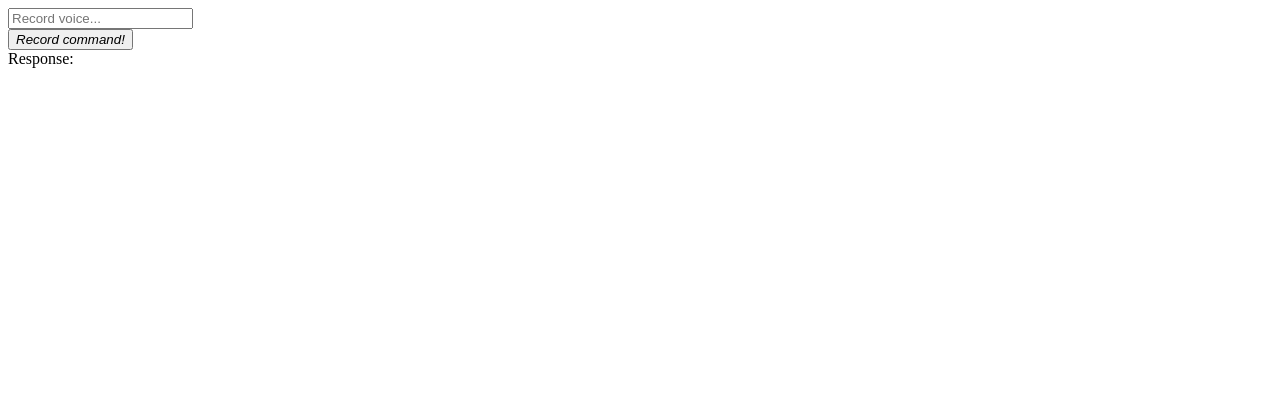
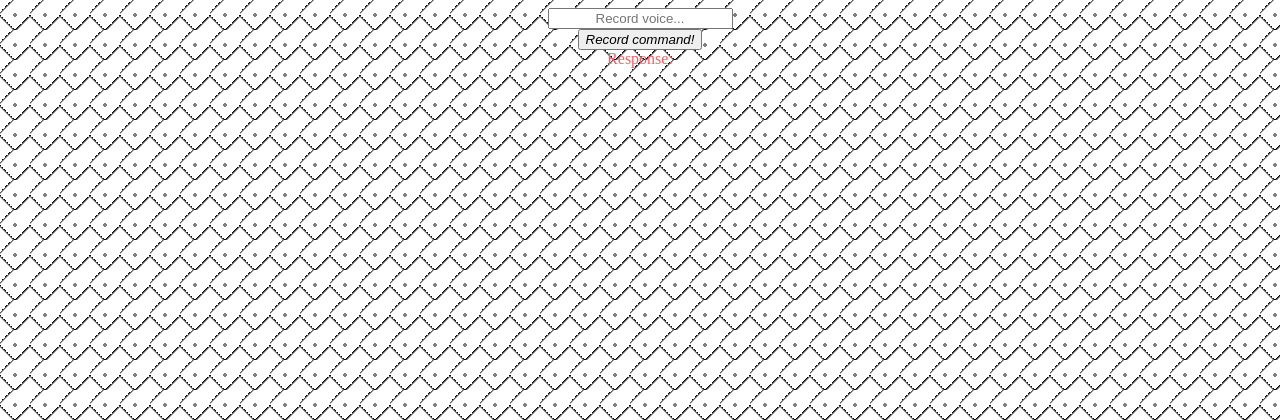
Before and after one commit to PatD123/ChexaAI, a Flask app: template templates/index.html in a window 1280 px wide. Shown: the top 420 px of the page. Run offline with Flask 3, Linux system fonts and the light colour scheme; the template is opened without the code that fills it, so the values that code supplies are empty.

Commit message:
Added styles.css. Kinda eh harry styles

```diff
--- /dev/null
+++ b/public/styles.css
@@ -0,0 +1,15 @@
+body {
+    background-image: linear-gradient(45deg, transparent 20%, black 25%, transparent 25%),
+                      linear-gradient(-45deg, transparent 20%, black 25%, transparent 25%),
+                      linear-gradient(-45deg, transparent 75%, black 80%, transparent 0),
+                      radial-gradient(gray 2px, transparent 0);
+    background-size: 30px 30px, 30px 30px;
+}
+
+* {
+    text-align: center;
+}
+
+#result {
+    color: #fd5c63;
+}
--- a/templates/index.html
+++ b/templates/index.html
@@ -5,6 +5,8 @@
     <meta http-equiv="X-UA-Compatible" content="IE=edge">
     <meta name="viewport" content="width=device-width, initial-scale=1.0">
     <title>Chexa WebApp</title>
+
+    <link rel="stylesheet" type="text/css" href="../public/styles.css">
 
     <script src="../index.js" defer></script>
     <script src="../commandResponse.js" defer></script>
```
